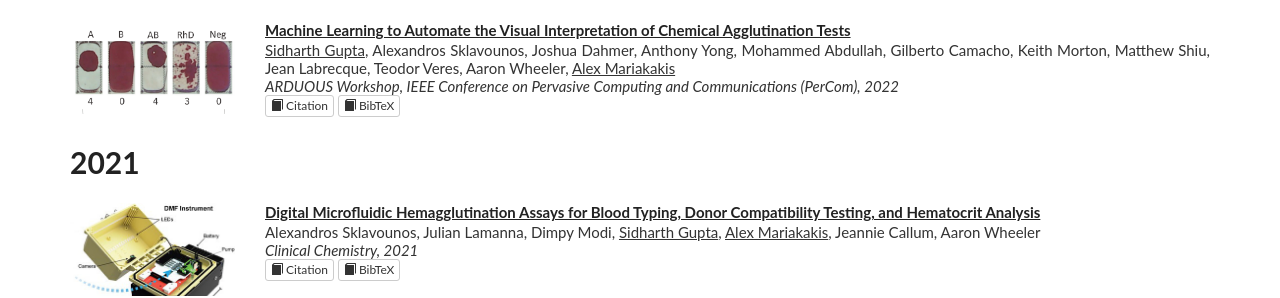
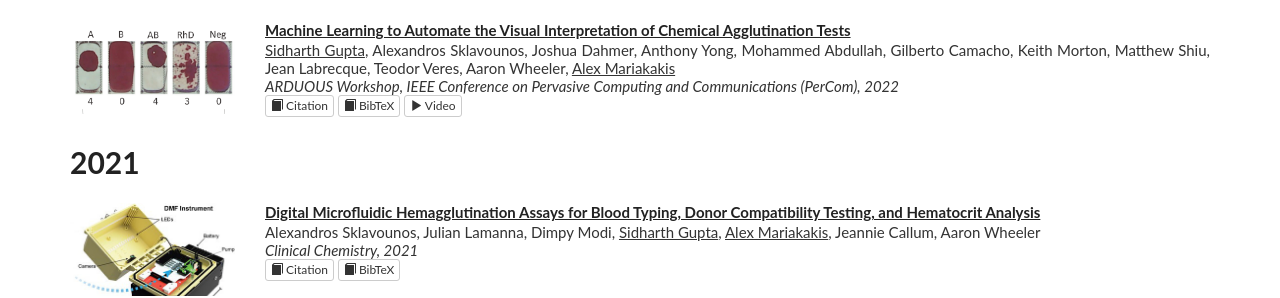
Before and after one commit to chai-toronto/chai-toronto.github.io, a Jekyll site: the page built from publications/index.html, in a window 1280 px wide. Shown: the part 261-559 px from the top of the page. Built offline with Jekyll 4.4.1, drawn with Linux system fonts in a browser that asks for light colours.

Commit message:
fixing toolbar

```diff
--- a/publications/index.html
+++ b/publications/index.html
@@ -51,6 +51,12 @@ title: Publications
           {% if pub.press %}
             <button type="button" class="btn btn-default btn-xs" aria-label="News" data-toggle="modal" data-target="#{{pub.title | slugify}}_press">
             <span class="glyphicon glyphicon-bullhorn" aria-hidden="true"></span> Media Coverage
+            </button>
+          {% endif %}
+          <!-- Video -->
+          {% if pub.video_embed %}
+            <button type="button" class="btn btn-default btn-xs" aria-label="Video" data-toggle="modal" data-target="#{{pub.title | slugify}}_video">
+            <span class="glyphicon glyphicon-play" aria-hidden="true"></span> Video
             </button>
           {% endif %}
         {% endif %}
@@ -121,4 +127,24 @@ title: Publications
     </div><!-- /.modal -->
   {% endif %}
 
+  <!-- Video -->
+  {% if pub.video_embed %}
+    <div class="modal fade" tabindex="-1" role="dialog" id="{{pub.title | slugify}}_video">
+      <div class="modal-dialog" role="document">
+        <div class="modal-content">
+          <div class="modal-header">
+            <button type="button" class="close" data-dismiss="modal" aria-label="Close"><span aria-hidden="true">&times;</span></button>
+            <h4 class="modal-title">{{ pub.title }}</h4>
+          </div>
+          <div class="modal-body">
+            {{ pub.video_embed }}
+          </div>
+          <div class="modal-footer">
+            <button type="button" class="btn btn-default" data-dismiss="modal">Close</button>
+          </div>
+        </div><!-- /.modal-content -->
+      </div><!-- /.modal-dialog -->
+    </div><!-- /.modal -->
+  {% endif %}
+
 {% endfor %}
--- a/style.scss
+++ b/style.scss
@@ -200,13 +200,8 @@ footer {
 }
 
 .navbar-collapse {
-  position: relative;
-
   ul {
-    position: absolute;
-    right: 0px;
-    top: 50%;
-    transform: translateY(-50%);
+    margin-top: 15px;
   }
 }
 
@@ -243,7 +238,7 @@ footer {
       padding-top: 10px;
       padding-bottom: 10px;
   }
-  .collapse.in{
+  .collapse.in {
       display:block !important;
   }
 }
```
Also changed, not shown: _publications/agglutination.md (+1 -0 lines).
